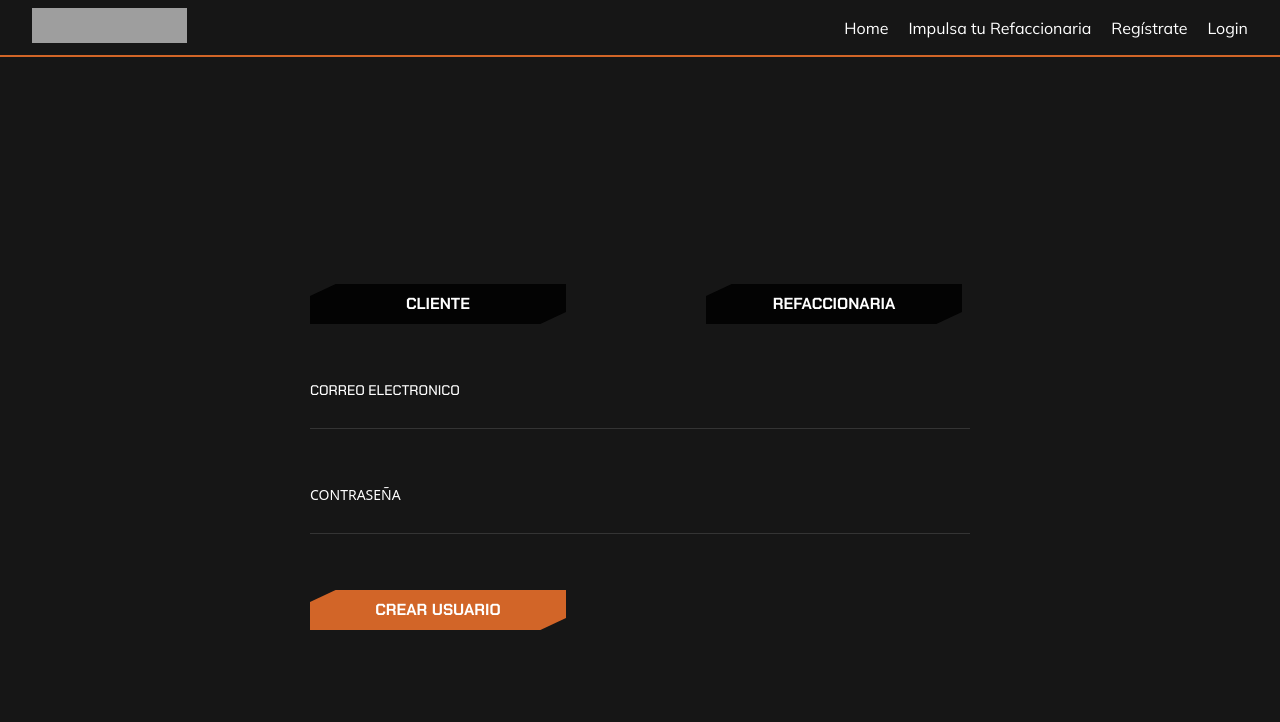
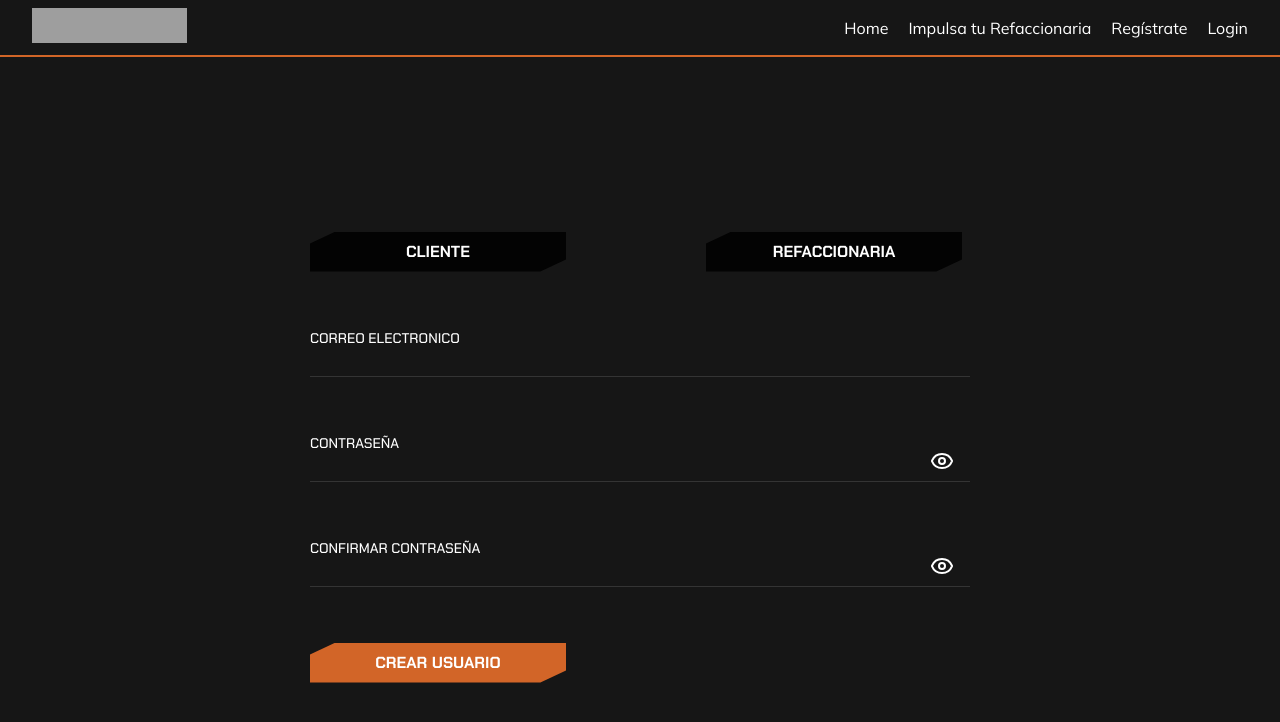
Before and after one commit to aleTorres05/FaiRefacFront, a Next.js app: page /signup in a window 1280 px wide. Shown: the top 722 px of the page. Built offline with nearby package versions, Linux system fonts and the light colour scheme; grey boxes are pictures that could not be loaded.

Commit message:
[FEAT]Password validation and toggle on UserRegistrationForm

```diff
--- a/components/UserRegistrationForm.jsx
+++ b/components/UserRegistrationForm.jsx
@@ -3,8 +3,8 @@ import { useRouter } from "next/router";
 import { toast } from "sonner";
 import clsx from "clsx";
 import { useForm } from "react-hook-form";
+import { Eye, EyeOff } from "lucide-react";
 import { create } from "@/pages/api/user";
-import { login } from "@/pages/api/login";
 
 export default function UserRegistrationForm() {
   const router = useRouter();
@@ -12,6 +12,9 @@ export default function UserRegistrationForm() {
     isClient: false,
     isRepairShop: false,
   });
+
+  const [showPassword, setShowPassword] = useState(false);
+  const [showConfirmPassword, setShowConfirmPassword] = useState(false);
 
   const {
     handleSubmit,
@@ -29,13 +32,17 @@ export default function UserRegistrationForm() {
         );
         return;
       }
-      if (!data.email || !data.password) {
+      if (!data.email || !data.password || !data.confirmPassword) {
         toast.error("Por favor, completa todos los campos.");
         return;
       }
       const emailRegex = /^[^\s@]+@[^\s@]+\.[^\s@]+$/;
       if (!emailRegex.test(data.email)) {
         toast.error("Por favor, ingresa un correo electrónico válido.");
+        return;
+      }
+      if (data.password !== data.confirmPassword) {
+        toast.error("Las contraseñas no coinciden.");
         return;
       }
       await create(data);
@@ -58,7 +65,6 @@ export default function UserRegistrationForm() {
         onSubmit={handleSubmit(onSubmit)}
         className="w-full max-w-sm md:max-w-[660px]"
       >
-        {/* Botones para seleccionar si es cliente o refaccionaria */}
         <div className="mb-14 flex  flex-col md:flex-row justify-between ">
           <button
             type="button"
@@ -107,22 +113,61 @@ export default function UserRegistrationForm() {
             required
             className="w-full border-b border-[#343434] bg-transparent focus:outline-none focus-visible:border-[#D26528] focus:border-[#D26528] font-mulish"
             {...register("email", {
-              required: { value: true, message: "Email Required" },
+              required: { value: true, message: "Email requerido." },
             })}
           />
+          {errors.email && (
+              <span className="text-red-500">Correo electronico es obligatorio.</span>
+            )}
         </div>
 
-        <div className="mb-14">
-          <label className="block text-sm font-medium mb-1">CONTRASEÑA</label>
+        <div className="mb-14 relative">
+          <label className="block text-sm font-chakra font-medium mb-1">CONTRASEÑA</label>
           <input
-            type="password"
+            type={showPassword ? "text" : "password"}
             name="password"
             required
             className="w-full border-b border-[#343434] bg-transparent focus:outline-none focus-visible:border-[#D26528] focus:border-[#D26528] font-mulish"
             {...register("password", {
-              required: { value: true, message: "Password Required" },
+              required: { value: true, message: "Contraseña requerida." },
+            })}
+            />
+            {errors.password && (
+              <span className="text-red-500">Contraseña es obligatoria.</span>
+            )}
+          <div
+            onClick={() => setShowPassword((prev) => !prev)}
+            className="absolute right-4 top-4 cursor-pointer"
+          >
+            {showPassword ? <EyeOff /> : <Eye />}
+          </div>
+        </div>
+
+        <div className="mb-14 relative">
+          <label className="block text-sm font-chakra font-medium mb-1">
+            CONFIRMAR CONTRASEÑA
+          </label>
+          <input
+            type={showConfirmPassword ? "text" : "password"}
+            name="confirmPassword"
+            required
+            className="w-full border-b border-[#343434] bg-transparent focus:outline-none focus-visible:border-[#D26528] focus:border-[#D26528] font-mulish"
+            {...register("confirmPassword", {
+              required: {
+                value: true,
+                message: "Confirmación de contraseña requerida.",
+              },
             })}
           />
+          {errors.confirmPassword && (
+              <span className="text-red-500">Confirmar contraseña es obligatoria.</span>
+            )}
+          <div
+            onClick={() => setShowConfirmPassword((prev) => !prev)}
+            className="absolute right-4 top-4 cursor-pointer"
+          >
+            {showConfirmPassword ? <EyeOff /> : <Eye />}
+          </div>
         </div>
 
         <button
```
